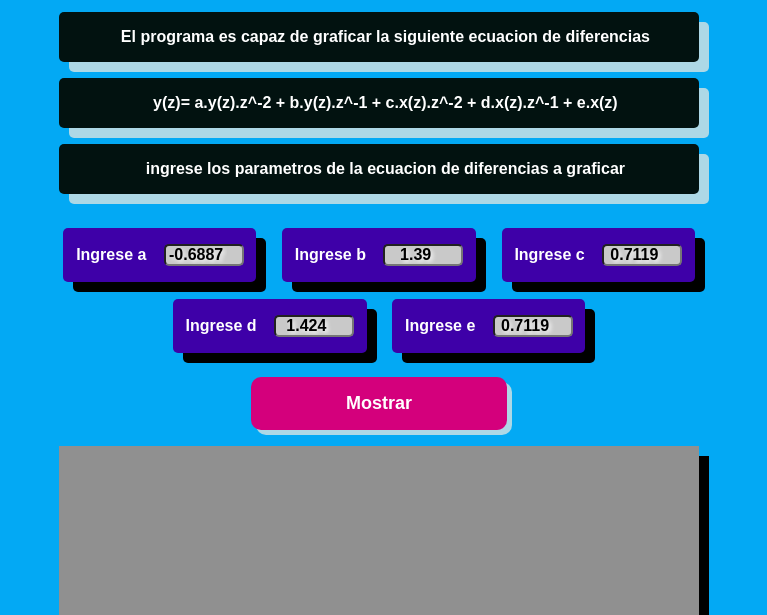
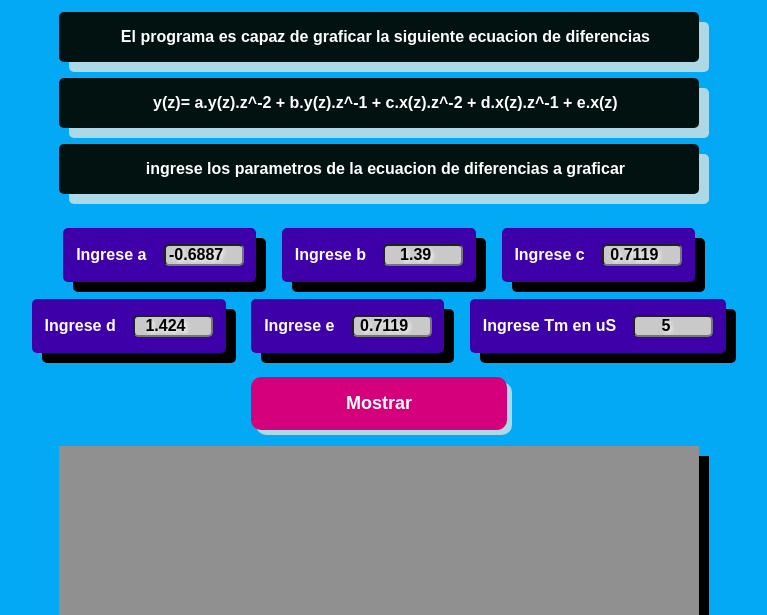
Before and after one commit to OscarHSierra/Difference-equation-plotter, a plain HTML site: page index.html in a window 1280 px wide. Shown: the part 185-800 px from the top of the page, without its empty margins (261-1028 px from the left). Drawn offline with Linux system fonts and the light colour scheme.

Commit message:
Add files via upload

```diff
--- a/index.html
+++ b/index.html
@@ -61,6 +61,12 @@
                     <input class="text" type="number" id="input_e" value="0.7119" required/>
                 </p>
             </li>
+            <li>
+                <p class="p__texto_sis" >Ingrese Tm en uS
+                    <input class="text" type="number" id="input_Tm" value="5" required/>
+                </p>
+            </li>
+
 
         </ul>
 
@@ -71,7 +77,7 @@
                 </p>
             </li>
             <li style="text-align:-webkit-center ;">
-                <canvas class="canvas" width="480" height="400" id="dibujito"></canvas>
+                <canvas class="canvas" width="500" height="400" id="dibujito"></canvas>
                 <p id="resultado"></p>
             </li>
 
```
